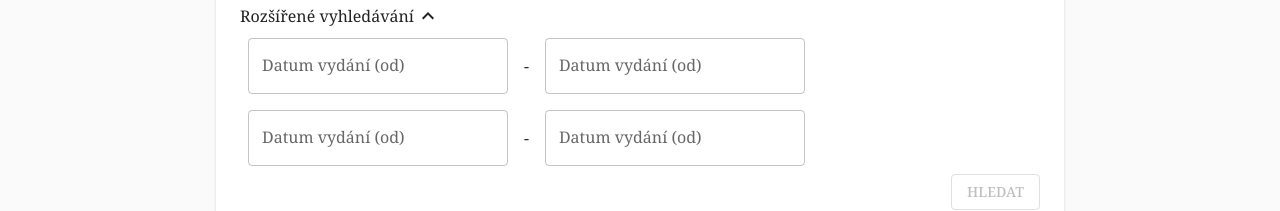
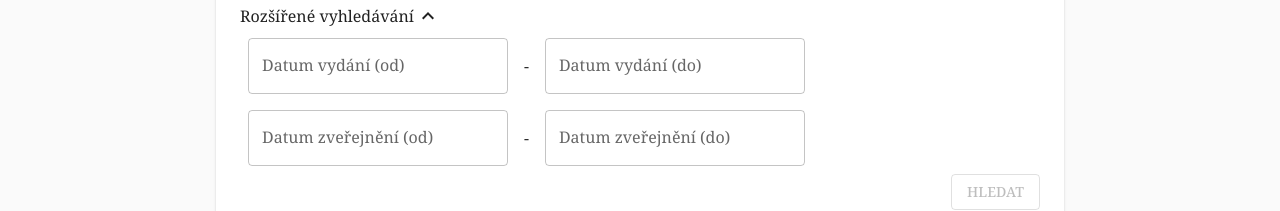
Before and after one commit to opendatalabcz/Robojudge, a React (Create React App) app in the folder client/: page / in a window 1280 px wide. Both pictures are taken after a click on the element "Rozšířené vyhledávání". Shown: the part 316-527 px from the top of the page. Built offline with nearby package versions, Linux system fonts and the light colour scheme; no server answers.

Commit message:
Make visual fixes

```diff
--- a/client/src/index.tsx
+++ b/client/src/index.tsx
@@ -7,7 +7,7 @@ import ReactDOM from "react-dom/client";
 import App from "./App";
 import "./index.css";
 
-const theme = createTheme({
+export const theme = createTheme({
   palette: {
     primary: {
       main: "#597081",
--- a/client/src/pages/home.tsx
+++ b/client/src/pages/home.tsx
@@ -5,6 +5,7 @@ import axios from "axios";
 import React, { useEffect, useRef, useState } from "react";
 import { CaseCard } from "../components/CaseCard";
 import { convertObjectKeysToCamelCase } from "../utils/camelCaser";
+import {theme} from '../index'
 
 import { ArrowDropDown, Close } from "@mui/icons-material";
 import { DatePicker } from "@mui/x-date-pickers";
@@ -225,14 +226,14 @@ export function Home({ triggerAlert }: HomeProps) {
                     <Grid2>
                       <DatePicker sx={{ width: '260px' }} slotProps={{
                         field: { clearable: true, onClear: () => setSentenceDateTo(null) },
-                      }} label="Datum vydání (od)" format="DD.MM.YYYY" value={sentenceDateTo} onChange={(newValue) => setSentenceDateTo(newValue)} />
+                      }} label="Datum vydání (do)" format="DD.MM.YYYY" value={sentenceDateTo} onChange={(newValue) => setSentenceDateTo(newValue)} />
                     </Grid2>
                   </Grid2>
                   <Grid2 spacing={2} container flexDirection='row' alignItems='center'>
                     <Grid2>
                       <DatePicker sx={{ width: '260px' }} slotProps={{
                         field: { clearable: true, onClear: () => setPublicationDateFrom(null) },
-                      }} label="Datum vydání (od)" format="DD.MM.YYYY" value={publicationDateFrom} onChange={(newValue) => setPublicationDateFrom(newValue)} />
+                      }} label="Datum zveřejnění (od)" format="DD.MM.YYYY" value={publicationDateFrom} onChange={(newValue) => setPublicationDateFrom(newValue)} />
                     </Grid2>
                     <Grid2>
                       -
@@ -240,7 +241,7 @@ export function Home({ triggerAlert }: HomeProps) {
                     <Grid2>
                       <DatePicker sx={{ width: '260px' }} slotProps={{
                         field: { clearable: true, onClear: () => setPublicationDateTo(null) },
-                      }} label="Datum vydání (od)" format="DD.MM.YYYY" value={publicationDateTo} onChange={(newValue) => setPublicationDateTo(newValue)} />
+                      }} label="Datum zveřejnění (do)" format="DD.MM.YYYY" value={publicationDateTo} onChange={(newValue) => setPublicationDateTo(newValue)} />
                     </Grid2>
                   </Grid2>
                 </Grid2>
@@ -286,7 +287,7 @@ export function Home({ triggerAlert }: HomeProps) {
           // bottomRef.current?.scrollIntoView({ behavior: 'smooth' });
         }}>
           <Typography variant="overline">Další</Typography>
-          <ArrowDropDown style={{ fontSize: '8rem', marginTop: '-3.5rem', }} />
+          <ArrowDropDown style={{ color: theme.palette.primary.main, fontSize: '8rem', marginTop: '-3.5rem', }} />
         </div>
       </Fade>
     </>
```
